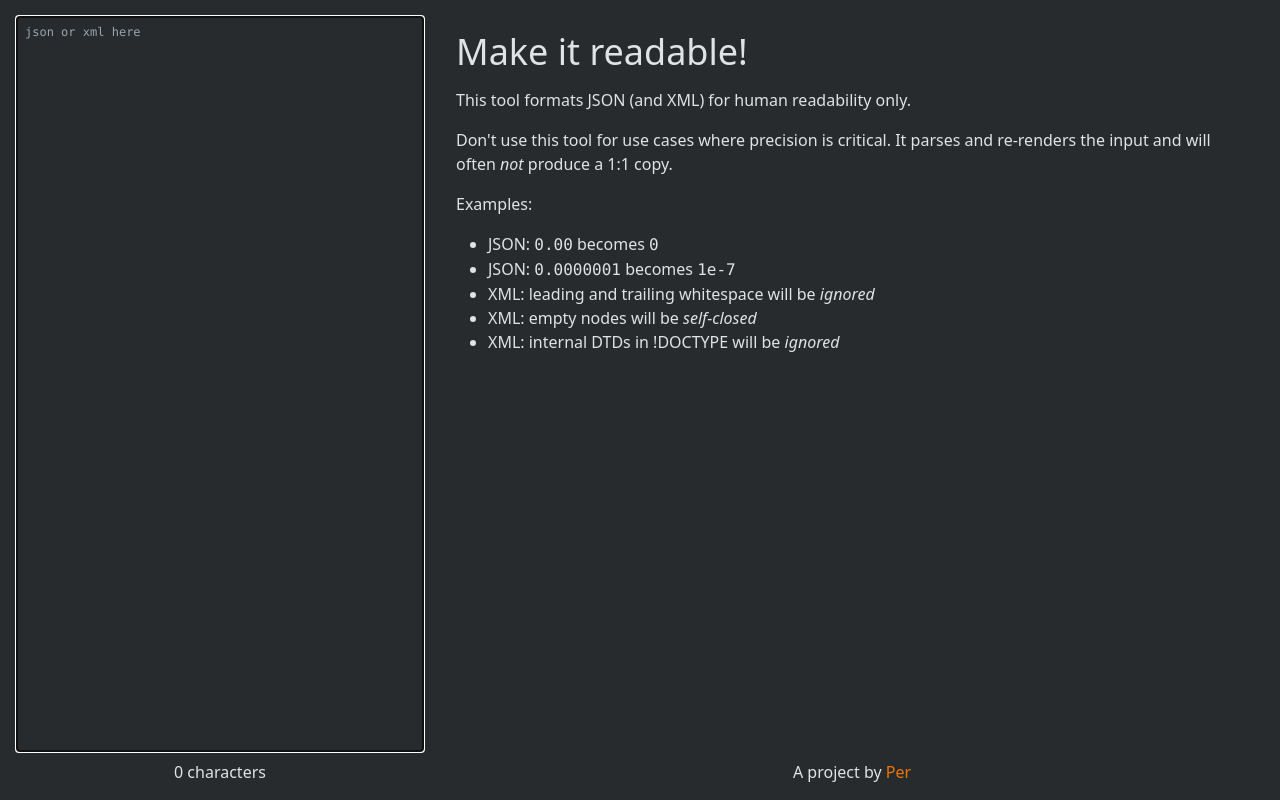
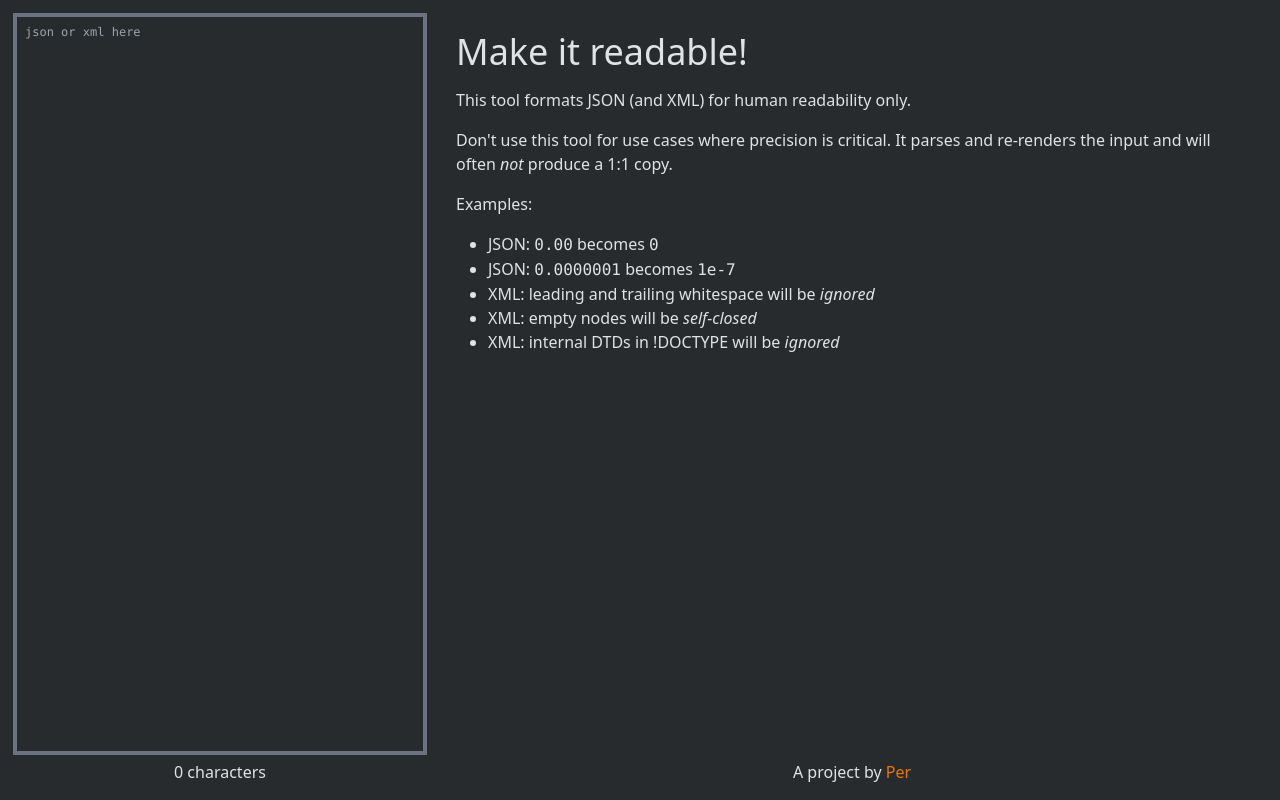
Before and after one commit to proog/json-fun, a React (Create React App) app: page / in a window 1280 px wide. Built offline with nearby package versions, Linux system fonts and the light colour scheme.

Commit message:
Adjust colors for tailwind 2

```diff
--- a/src/components/FormattedOutput.jsx
+++ b/src/components/FormattedOutput.jsx
@@ -21,7 +21,7 @@ function FormattedOutput({ hasError, formatted, language }) {
 
   return (
     <div className="h-full flex flex-col">
-      <div className="h-full border border-gray-800 overflow-auto">
+      <div className="h-full border border-gray-500 overflow-auto">
         <pre className="h-full m-0 text-sm" ref={bufferRef}>
           {hasError ? (
             <code className="h-full hljs">{highlighted}</code>
--- a/src/components/InputForm.jsx
+++ b/src/components/InputForm.jsx
@@ -3,8 +3,10 @@ import { formatInput } from "../actions";
 
 function InputForm({ input, hasError, formatInput, className }) {
   let textareaClass =
-    "w-full h-full border p-2 font-mono text-xs leading-tight obsidian-gray bg-obsidian-dark-gray resize-none";
-  textareaClass += hasError ? " border-red-800" : " border-gray-800";
+    "w-full h-full border p-2 font-mono text-xs leading-tight obsidian-gray bg-obsidian-dark-gray resize-none focus:outline-none focus:ring";
+  textareaClass += hasError
+    ? " border-red-500 focus:ring-red-500"
+    : " border-gray-500 focus:ring-gray-500";
 
   return (
     <div className={className}>
```
